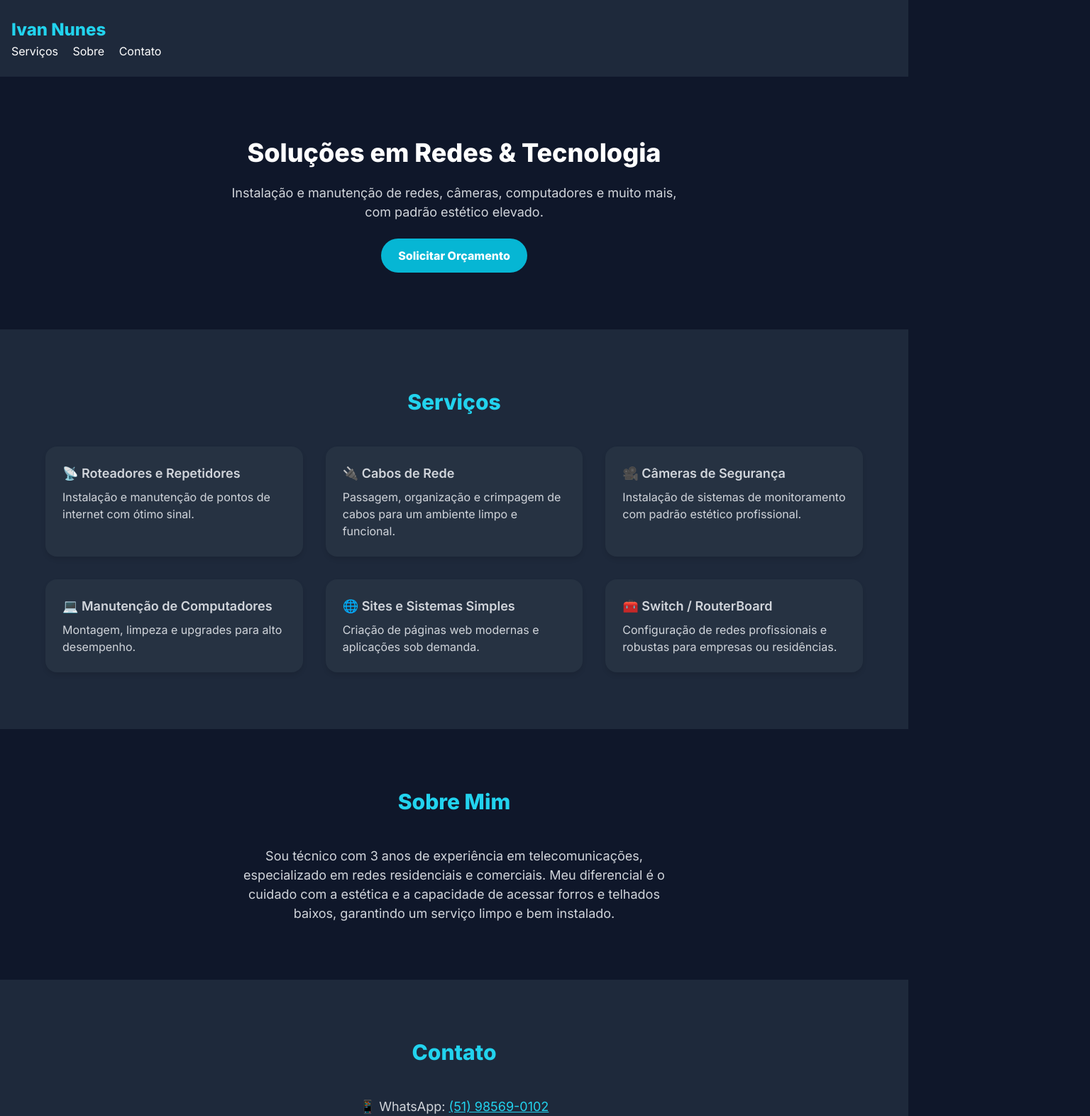
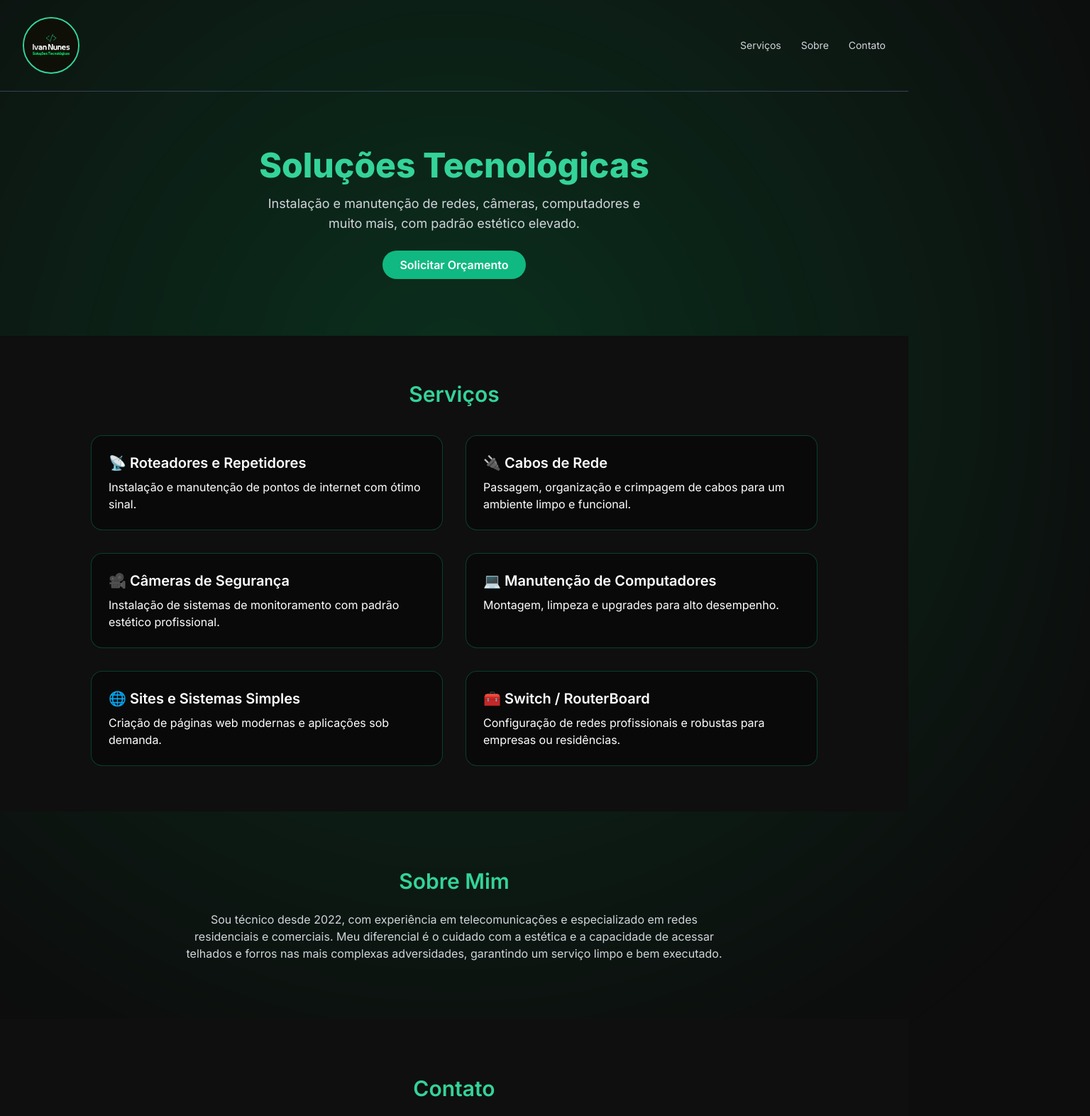
Before and after one commit to ivanunes/landingpage, a plain HTML site: page index.html in a window 1280 px wide. Shown: the top 1572 px of the page at 71% size, 1536 px wide, since content can reach past the window. Drawn offline with nearby package versions, Linux system fonts and the light colour scheme.

Commit message:
Atualiza layout e estrutura com Tailwind via CDN

```diff
--- a/index.html
+++ b/index.html
@@ -2,78 +2,92 @@
 <html lang="pt-br">
   <head>
     <meta charset="UTF-8" />
-  <meta name="viewport" content="width=device-width, initial-scale=1" />
-  <title>Ivan Nunes | Redes & Tecnologia</title>
+    <meta name="viewport" content="width=device-width, initial-scale=1.0" />
+    <title>Ivan Nunes | Soluções Tecnológicas</title>
+
+    <!-- TailwindCSS -->
     <script src="https://cdn.tailwindcss.com"></script>
     <link href="https://fonts.googleapis.com/css2?family=Inter:wght@400;600;800&display=swap" rel="stylesheet" />
-  <link rel="stylesheet" href="style.css" />
+
+    <!-- Meta Tags -->
+    <meta name="description" content="Instalação de redes, câmeras, computadores, sites e manutenção com padrão estético e precisão técnica.">
+    <meta name="keywords" content="rede, informática, instalação, roteador, câmera, cabo de rede, site, manutenção, TI, Ivan Nunes, Cachoeirinha, técnico, suporte">
+    <meta name="author" content="Ivan Nunes">
+
+    <!-- Open Graph -->
+    <meta property="og:title" content="Ivan Nunes | Soluções Tecnológicas" />
+    <meta property="og:description" content="Serviços de redes e informática com padrão estético elevado." />
+    <meta property="og:image" content="destaque.png" />
+    <meta property="og:url" content="https://seusite.com" />
+    <meta name="twitter:card" content="summary_large_image" />
+    <link rel="icon" href="favicon.png" type="image/x-icon">
+    <link rel="stylesheet" href="style.css">
+    <style>
+
+    </style>
   </head>
-<body class="font-inter bg-dark text-white">
-  <header class="header">
-    <div class="container">
-      <h1 class="logo">Ivan Nunes</h1>
-      <nav class="nav">
-        <a href="#servicos">Serviços</a>
-        <a href="#sobre">Sobre</a>
-        <a href="#contato">Contato</a>
+  <body>
+    <header class="flex items-center justify-between p-6 px-8 border-b border-gray-700">
+      <img src="destaqueicon.png" alt="Logo Ivan Nunes" class="w-20 h-20 rounded-full border-2 border-emerald-400" />
+      <nav class="space-x-6 text-sm text-gray-300">
+        <a href="#servicos" class="hover:text-emerald-400">Serviços</a>
+        <a href="#sobre" class="hover:text-emerald-400">Sobre</a>
+        <a href="#contato" class="hover:text-emerald-400">Contato</a>
       </nav>
-    </div>
     </header>
 
-  <section class="hero">
-    <h2 class="hero-title">Soluções em Redes & Tecnologia</h2>
-    <p class="hero-subtitle">Instalação e manutenção de redes, câmeras, computadores e muito mais, com padrão estético elevado.</p>
-    <a href="#contato" class="btn">Solicitar Orçamento</a>
+    <section class="text-center py-20 px-6">
+      <h1 class="text-4xl sm:text-5xl font-bold mb-4 text-emerald-400">Soluções Tecnológicas</h1>
+      <p class="text-lg max-w-xl mx-auto text-gray-300">
+        Instalação e manutenção de redes, câmeras, computadores e muito mais, com padrão estético elevado.
+      </p>
+      <a href="#contato" class="mt-6 inline-block bg-emerald-500 hover:bg-emerald-600 text-white font-semibold py-2 px-6 rounded-full transition">Solicitar Orçamento</a>
     </section>
 
-  <section id="servicos" class="section bg-alt">
-    <div class="container">
-      <h3 class="section-title">Serviços</h3>
-      <div class="grid">
-        <div class="card">
-          <h4>📡 Roteadores e Repetidores</h4>
+    <section id="servicos" class="py-16 px-6 bg-[#0f0f0f]">
+      <h2 class="text-3xl font-semibold text-center text-emerald-400 mb-10">Serviços</h2>
+      <div class="grid gap-8 md:grid-cols-2 max-w-5xl mx-auto">
+        <div class="bg-black/40 border border-emerald-500/30 p-6 rounded-2xl">
+          <h3 class="text-xl font-semibold mb-2">📡 Roteadores e Repetidores</h3>
           <p>Instalação e manutenção de pontos de internet com ótimo sinal.</p>
         </div>
-        <div class="card">
-          <h4>🔌 Cabos de Rede</h4>
+        <div class="bg-black/40 border border-emerald-500/30 p-6 rounded-2xl">
+          <h3 class="text-xl font-semibold mb-2">🔌 Cabos de Rede</h3>
           <p>Passagem, organização e crimpagem de cabos para um ambiente limpo e funcional.</p>
         </div>
-        <div class="card">
-          <h4>🎥 Câmeras de Segurança</h4>
+        <div class="bg-black/40 border border-emerald-500/30 p-6 rounded-2xl">
+          <h3 class="text-xl font-semibold mb-2">🎥 Câmeras de Segurança</h3>
           <p>Instalação de sistemas de monitoramento com padrão estético profissional.</p>
         </div>
-        <div class="card">
-          <h4>💻 Manutenção de Computadores</h4>
+        <div class="bg-black/40 border border-emerald-500/30 p-6 rounded-2xl">
+          <h3 class="text-xl font-semibold mb-2">💻 Manutenção de Computadores</h3>
           <p>Montagem, limpeza e upgrades para alto desempenho.</p>
         </div>
-        <div class="card">
-          <h4>🌐 Sites e Sistemas Simples</h4>
+        <div class="bg-black/40 border border-emerald-500/30 p-6 rounded-2xl">
+          <h3 class="text-xl font-semibold mb-2">🌐 Sites e Sistemas Simples</h3>
           <p>Criação de páginas web modernas e aplicações sob demanda.</p>
         </div>
-        <div class="card">
-          <h4>🧰 Switch / RouterBoard</h4>
+        <div class="bg-black/40 border border-emerald-500/30 p-6 rounded-2xl">
+          <h3 class="text-xl font-semibold mb-2">🧰 Switch / RouterBoard</h3>
           <p>Configuração de redes profissionais e robustas para empresas ou residências.</p>
-        </div>
         </div>
       </div>
     </section>
 
-  <section id="sobre" class="section">
-    <div class="container text-center">
-      <h3 class="section-title">Sobre Mim</h3>
-      <p class="text">Sou técnico com 3 anos de experiência em telecomunicações, especializado em redes residenciais e comerciais. Meu diferencial é o cuidado com a estética e a capacidade de acessar forros e telhados baixos, garantindo um serviço limpo e bem instalado.</p>
-    </div>
+    <section id="sobre" class="py-20 px-6 text-center">
+      <h2 class="text-3xl font-semibold text-emerald-400 mb-6">Sobre Mim</h2>
+      <p class="max-w-3xl mx-auto text-gray-300">
+        Sou técnico desde 2022, com experiência em telecomunicações e especializado em redes residenciais e comerciais. Meu diferencial é o cuidado com a estética e a capacidade de acessar telhados e forros nas mais complexas adversidades, garantindo um serviço limpo e bem executado.
+      </p>
     </section>
 
-  <section id="contato" class="section bg-alt">
-    <div class="container text-center">
-      <h3 class="section-title">Contato</h3>
-      <p class="text mb-4">📱 WhatsApp: <a href="https://wa.me/5551985690102" class="link">(51) 98569-0102</a></p>
-      <p class="text">📸 Instagram: <a href="https://instagram.com/ivanunes.ti" target="_blank" class="link">@ivanunes.ti</a></p>
-    </div>
+    <section id="contato" class="py-20 px-6 bg-[#0f0f0f] text-center">
+      <h2 class="text-3xl font-semibold text-emerald-400 mb-6">Contato</h2>
+      <p class="mb-4 text-gray-300">📱 WhatsApp: <a href="https://wa.me/5551985690102" class="text-emerald-400 hover:underline">(51) 98569-0102</a></p>
+      <p class="text-gray-300">📸 Instagram: <a href="https://instagram.com/ivanunes.ti" class="text-emerald-400 hover:underline" target="_blank">@ivanunes.ti</a></p>
     </section>
 
-  <footer class="footer">
+    <footer class="text-center py-6 text-sm text-gray-500">
       © 2025 Ivan Nunes. Todos os direitos reservados.
     </footer>
   </body>
--- a/style.css
+++ b/style.css
@@ -1,176 +1,96 @@
 body {
+  background-color: #0e0e0e;
+  color: #ffffff;
   font-family: 'Inter', sans-serif;
 }
 
-/* Background colors */
-.bg-dark {
-  background-color: #0f172a; /* Tailwind bg-gray-950 */
+.header {
+  display: flex;
+  justify-content: space-between;
+  align-items: center;
+  padding: 1.5rem;
+}
+
+.nav a {
+  margin-left: 1rem;
+  text-decoration: none;
+  color: #00ff88;
+  font-weight: 600;
+}
+
+.hero {
+  padding: 3rem 1rem;
+  text-align: center;
+}
+
+.hero-title {
+  font-size: 2.5rem;
+  font-weight: 800;
+}
+
+.hero-subtitle {
+  margin-top: 1rem;
+  color: #ccc;
+  font-size: 1.125rem;
+}
+
+.btn {
+  display: inline-block;
+  margin-top: 2rem;
+  padding: 0.75rem 1.5rem;
+  background-color: #00ff88;
+  color: #000;
+  font-weight: 600;
+  border-radius: 9999px;
+}
+
+.section {
+  padding: 4rem 1rem;
 }
 
 .bg-alt {
-  background-color: #1e293b; /* Tailwind bg-gray-900 */
-}
-
-/* Container */
-.container {
-  max-width: 72rem; /* 6xl */
-  margin-left: auto;
-  margin-right: auto;
-  padding-left: 1rem;
-  padding-right: 1rem;
-}
-
-/* Header */
-.header {
-  background-color: #1e293b; /* bg-alt */
-  padding-top: 1.5rem;
-  padding-bottom: 1.5rem;
-  box-shadow: 0 4px 6px -1px rgb(0 0 0 / 0.1);
-  display: flex;
-  flex-wrap: wrap;
-  justify-content: space-between;
-  align-items: center;
-  gap: 1rem;
-}
-
-.logo {
-  font-weight: 800;
-  font-size: 1.5rem;
-  color: #22d3ee; /* cyan-400 */
-}
-
-.nav a {
-  color: white;
-  margin-right: 1rem;
-  text-decoration: none;
-  display: inline-block;
-  transition: color 0.3s ease;
-}
-
-.nav a:hover {
-  color: #22d3ee; /* cyan-400 */
-}
-
-/* Hero Section */
-.hero {
-  background-color: #0f172a; /* bg-dark */
-  text-align: center;
-  padding: 5rem 1.5rem;
-  color: white;
-}
-
-.hero-title {
-  font-weight: 800;
-  font-size: 2.25rem;
-  margin-bottom: 1rem;
-}
-
-.hero-subtitle {
-  font-size: 1.125rem;
-  color: #d1d5db; /* gray-300 */
-  max-width: 40rem;
-  margin-left: auto;
-  margin-right: auto;
-  margin-bottom: 1.5rem;
-}
-
-.btn {
-  background-color: #06b6d4; /* cyan-500 */
-  color: white;
-  font-weight: 700;
-  padding: 0.75rem 1.5rem;
-  border-radius: 9999px;
-  text-decoration: none;
-  transition: background-color 0.3s ease;
-  display: inline-block;
-}
-
-.btn:hover {
-  background-color: #0891b2; /* cyan-600 */
-}
-
-/* Sections */
-.section {
-  padding: 5rem 1.5rem;
-  background-color: #0f172a; /* bg-dark */
-  color: white;
-}
-
-.section.bg-alt {
-  background-color: #1e293b; /* bg-alt */
+  background-color: #1a1a1a;
 }
 
 .section-title {
-  font-weight: 800;
-  font-size: 1.875rem;
-  margin-bottom: 2.5rem;
+  font-size: 2rem;
+  font-weight: 700;
+  margin-bottom: 2rem;
   text-align: center;
-  color: #22d3ee; /* cyan-400 */
 }
 
-/* Grid for services */
 .grid {
   display: grid;
-  grid-template-columns: repeat(1, 1fr);
+  grid-template-columns: repeat(auto-fit, minmax(260px, 1fr));
   gap: 2rem;
-  max-width: 72rem;
-  margin-left: auto;
-  margin-right: auto;
 }
 
-@media (min-width: 640px) {
-  .grid {
-    grid-template-columns: repeat(2, 1fr);
-  }
+.card {
+  background-color: #111;
+  border-radius: 1rem;
+  padding: 1.5rem;
+  box-shadow: 0 0 12px #00ff8870;
 }
 
-@media (min-width: 1024px) {
-  .grid {
-    grid-template-columns: repeat(3, 1fr);
-  }
-}
-
-/* Cards */
-.card {
-  background-color: #263242; /* bg-gray-800 */
-  padding: 1.5rem;
-  border-radius: 1rem;
-  box-shadow: 0 4px 6px rgba(0,0,0,0.1);
-  color: #d1d5db; /* gray-300 */
-}
-
-.card h4 {
-  font-weight: 600;
-  font-size: 1.125rem;
-  margin-bottom: 0.5rem;
-}
-
-.card p {
-  font-weight: 400;
-  font-size: 1rem;
-}
-
-/* Texts */
-.text {
-  color: #d1d5db; /* gray-300 */
-  font-size: 1.125rem;
-  max-width: 40rem;
-  margin-left: auto;
-  margin-right: auto;
-}
-
-/* Links */
 .link {
-  color: #22d3ee; /* cyan-400 */
+  color: #00ff88;
   text-decoration: underline;
 }
-
-/* Footer */
-.footer {
-  background-color: #0f172a; /* bg-dark */
-  padding: 1.5rem 0;
-  border-top: 1px solid #334155; /* border-gray-800 */
-  text-align: center;
-  font-size: 0.875rem;
-  color: #94a3b8; /* gray-500 */
-}
+ body {
+        font-family: 'Inter', sans-serif;
+        background: #0d0d0d;
+        color: white;
+        position: relative;
+        overflow-x: hidden;
+      }
+      body::before {
+        content: "";
+        position: absolute;
+        top: -40%;
+        left: -20%;
+        width: 140%;
+        height: 140%;
+        background: radial-gradient(circle, rgba(0,255,130,0.15) 0%, transparent 70%);
+        z-index: -1;
+        filter: blur(80px);
+      }
```
Also changed, not shown: destaque.png (added), destaqueicon.png (added), favicon.png (added), 1 other file. Lines whose indentation alone changed are shown as unchanged.
